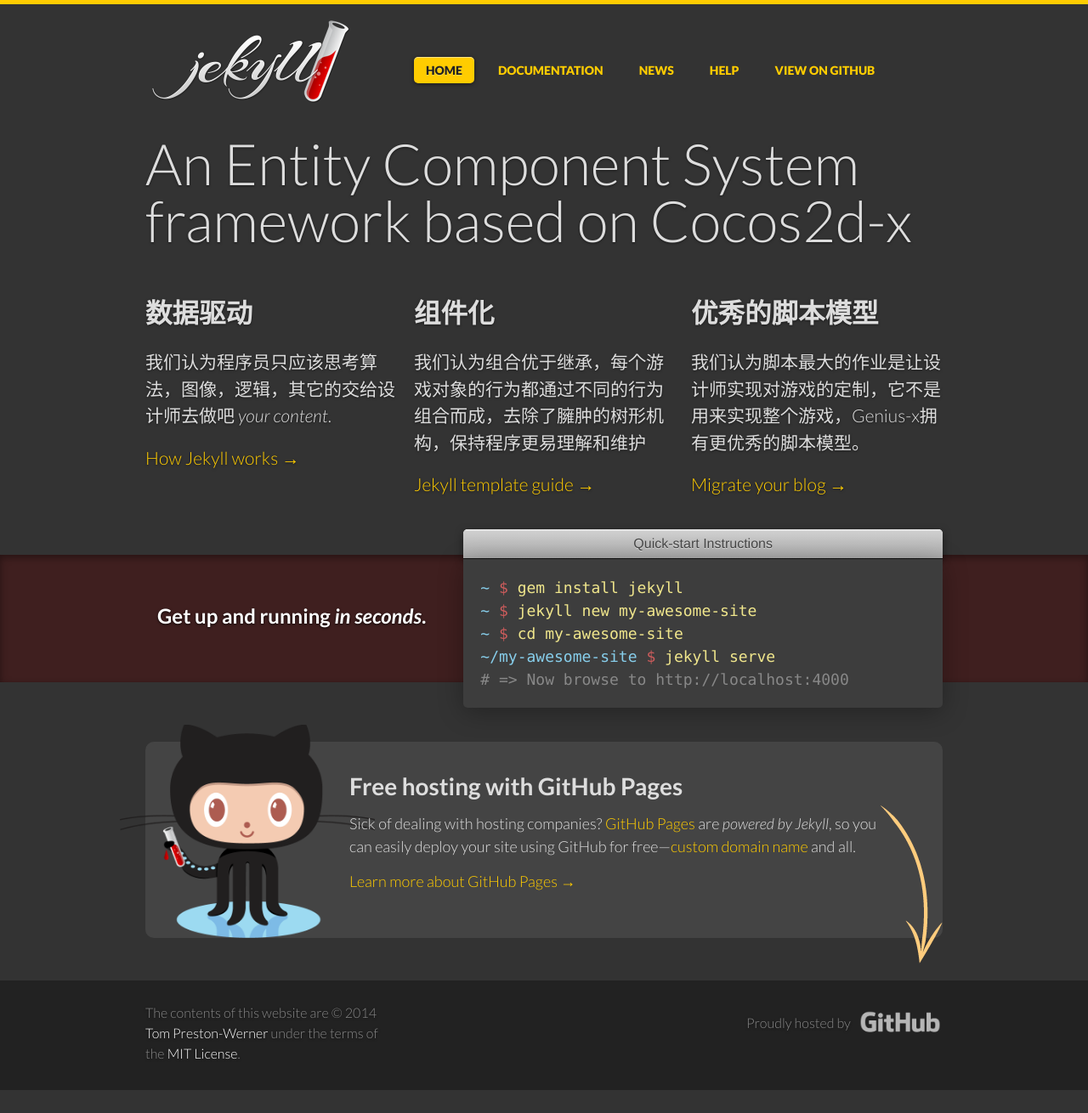
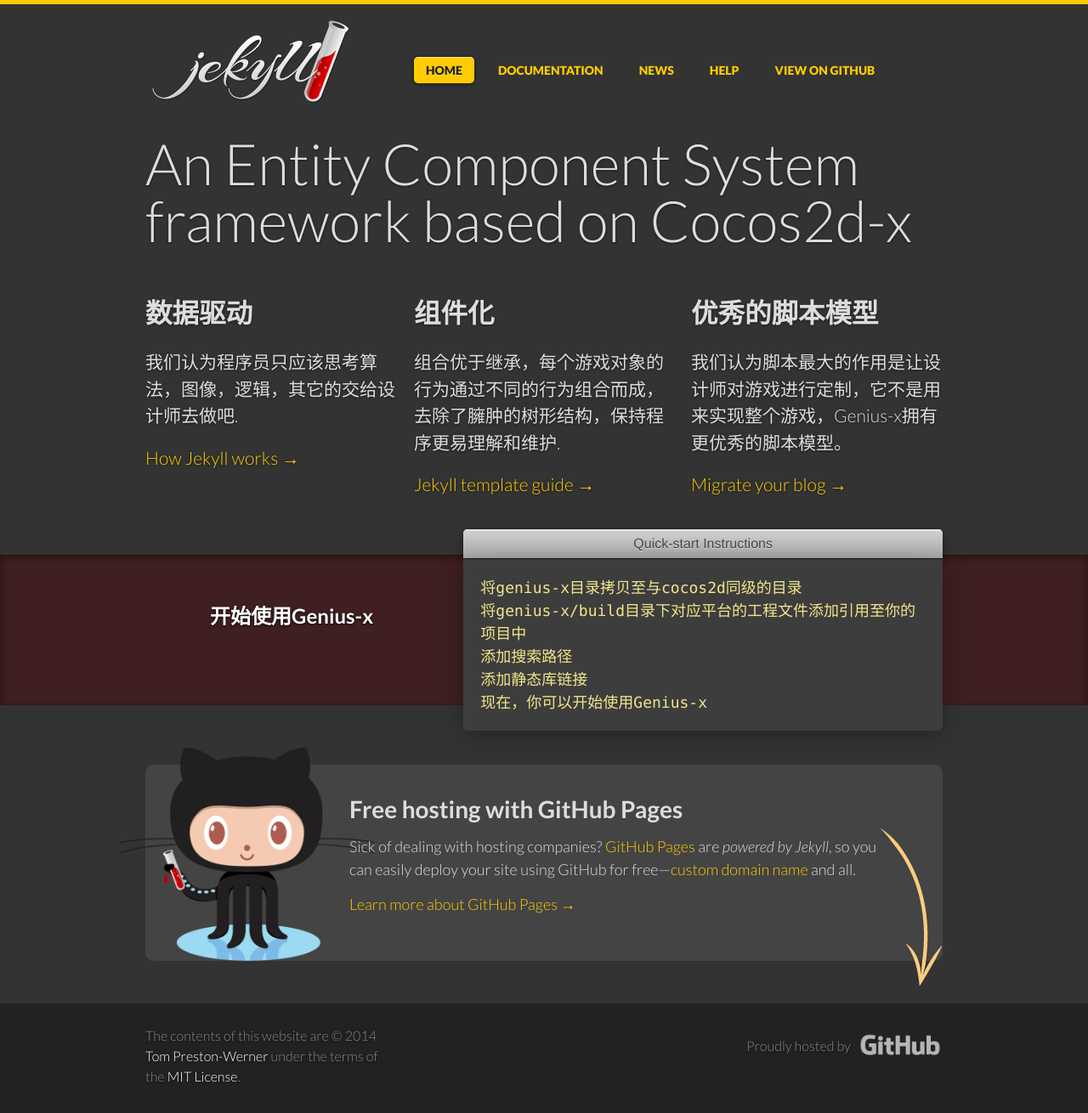
Before and after one commit to Genius-x/genius-x.github.io, a Jekyll site: the page built from index.html, in a window 1280 px wide. Shown: the whole page at 85% size. Built offline with Jekyll 4.4.1, drawn with Linux system fonts in a browser that asks for light colours; before the commit the page ends 1283 px from its top, so only the background shows below that.

Commit message:
Update index.html

```diff
--- a/index.html
+++ b/index.html
@@ -16,19 +16,19 @@
     <div class="unit one-third">
       <h2>数据驱动</h2>
       <p>
-        我们认为程序员只应该思考算法，图像，逻辑，其它的交给设计师去做吧 <em>your content</em>.
+        我们认为程序员只应该思考算法，图像，逻辑，其它的交给设计师去做吧.
       </p>
       <a href="/docs/usage/">How Jekyll works &rarr;</a>
     </div>
     <div class="unit one-third">
       <h2>组件化</h2>
-      <p>我们认为组合优于继承，每个游戏对象的行为都通过不同的行为组合而成，去除了臃肿的树形机构，保持程序更易理解和维护</p>
+      <p>组合优于继承，每个游戏对象的行为通过不同的行为组合而成，去除了臃肿的树形结构，保持程序更易理解和维护.</p>
       <a href="/docs/templates/">Jekyll template guide &rarr;</a>
     </div>
     <div class="unit one-third">
       <h2>优秀的脚本模型</h2>
       <p>
-        我们认为脚本最大的作业是让设计师实现对游戏的定制，它不是用来实现整个游戏，Genius-x拥有更优秀的脚本模型。
+        我们认为脚本最大的作用是让设计师对游戏进行定制，它不是用来实现整个游戏，Genius-x拥有更优秀的脚本模型。
       </p>
       <a href="/docs/migrations/">Migrate your blog &rarr;</a>
     </div>
@@ -38,33 +38,25 @@
 <section class="quickstart">
   <div class="grid">
     <div class="unit golden-small center-on-mobiles">
-      <h4>Get up and running <em>in&nbsp;seconds</em>.</h4>
+      <h4>开始使用Genius-x</h4>
     </div>
     <div class="unit golden-large code">
       <p class="title">Quick-start Instructions</p>
       <div class="shell">
         <p class="line">
-          <span class="path">~</span>
-          <span class="prompt">$</span>
-          <span class="command">gem install jekyll</span>
+          <span class="command">将genius-x目录拷贝至与cocos2d同级的目录</span>
         </p>
         <p class="line">
-          <span class="path">~</span>
-          <span class="prompt">$</span>
-          <span class="command">jekyll new my-awesome-site</span>
+          <span class="command">将genius-x/build目录下对应平台的工程文件添加引用至你的项目中</span>
         </p>
         <p class="line">
-          <span class="path">~</span>
-          <span class="prompt">$</span>
-          <span class="command">cd my-awesome-site</span>
+          <span class="command">添加搜索路径</span>
         </p>
         <p class="line">
-          <span class="path">~/my-awesome-site</span>
-          <span class="prompt">$</span>
-          <span class="command">jekyll serve</span>
+          <span class="command">添加静态库链接</span>
         </p>
         <p class="line">
-          <span class="output"># => Now browse to http://localhost:4000</span>
+          <span class="command">现在，你可以开始使用Genius-x</span>
         </p>
       </div>
     </div>
```
